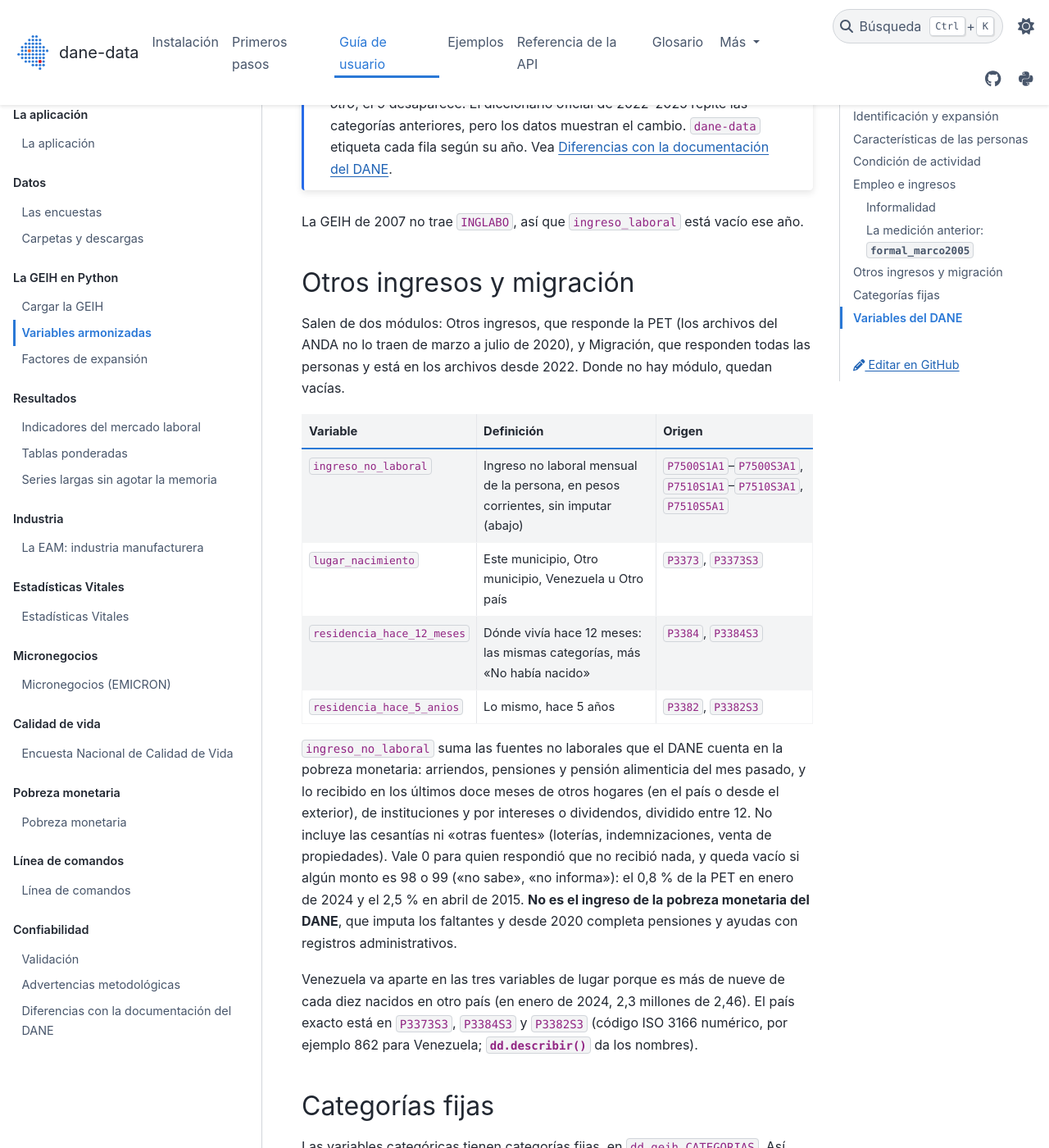
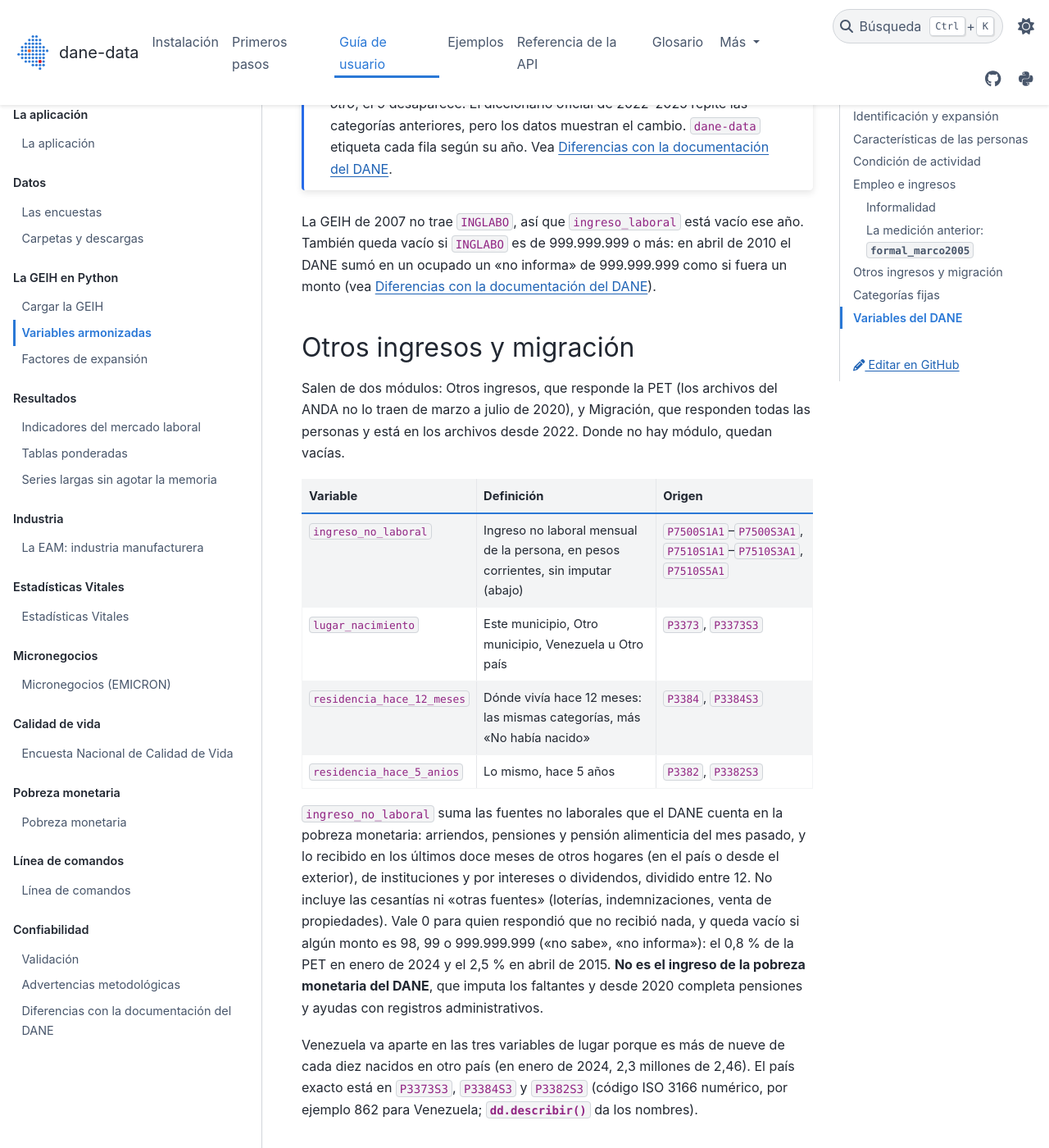
Before and after one commit to IntegralIndefinida/DANE-data, a Sphinx documentation site: the page built from docs/guia/variables.md, in a window 1280 px wide and 1400 px high, scrolled down 5686 px. Shown: the whole window at 82% size. Built offline with Sphinx 7.4.7 and the PyData theme 0.15.4, drawn with Linux system fonts in a browser that asks for light colours.

Commit message:
Tomar 999.999.999 como «no informa» en los ingresos de la GEIH
En Otros ingresos el monto lleno de nueves contaba como mil millones de pesos
en ingreso_no_laboral; ahora lo deja vacío, como el 98 y el 99. En abril de 2010
el DANE sumó ese código en el INGLABO de un ocupado (1.000.199.999), así que
ingreso_laboral queda vacío desde 999.999.999.

````diff
--- a/docs/guia/variables.md
+++ b/docs/guia/variables.md
@@ -154,7 +154,9 @@ diccionario oficial de 2022–2025 repite las categorías anteriores, pero los d
 `dane-data` etiqueta cada fila según su año. Vea {doc}`diferencias`.
 ```
 
-La GEIH de 2007 no trae `INGLABO`, así que `ingreso_laboral` está vacío ese año.
+La GEIH de 2007 no trae `INGLABO`, así que `ingreso_laboral` está vacío ese año. También queda vacío si `INGLABO`
+es de 999.999.999 o más: en abril de 2010 el DANE sumó en un ocupado un «no informa» de 999.999.999 como si fuera
+un monto (vea {doc}`diferencias`).
 
 ## Otros ingresos y migración
 
@@ -173,7 +175,7 @@ hay módulo, quedan vacías.
 pensiones y pensión alimenticia del mes pasado, y lo recibido en los últimos doce meses de otros hogares (en
 el país o desde el exterior), de instituciones y por intereses o dividendos, dividido entre 12. No incluye
 las cesantías ni «otras fuentes» (loterías, indemnizaciones, venta de propiedades). Vale 0 para quien
-respondió que no recibió nada, y queda vacío si algún monto es 98 o 99 («no sabe», «no informa»): el 0,8 %
+respondió que no recibió nada, y queda vacío si algún monto es 98, 99 o 999.999.999 («no sabe», «no informa»): el 0,8 %
 de la PET en enero de 2024 y el 2,5 % en abril de 2015. **No es el ingreso de la pobreza monetaria del
 DANE**, que imputa los faltantes y desde 2020 completa pensiones y ayudas con registros administrativos.
 
````
Also changed, not shown: README.md (+2 -1 lines), docs/novedades.md (+5 -0 lines), 2 other files.
